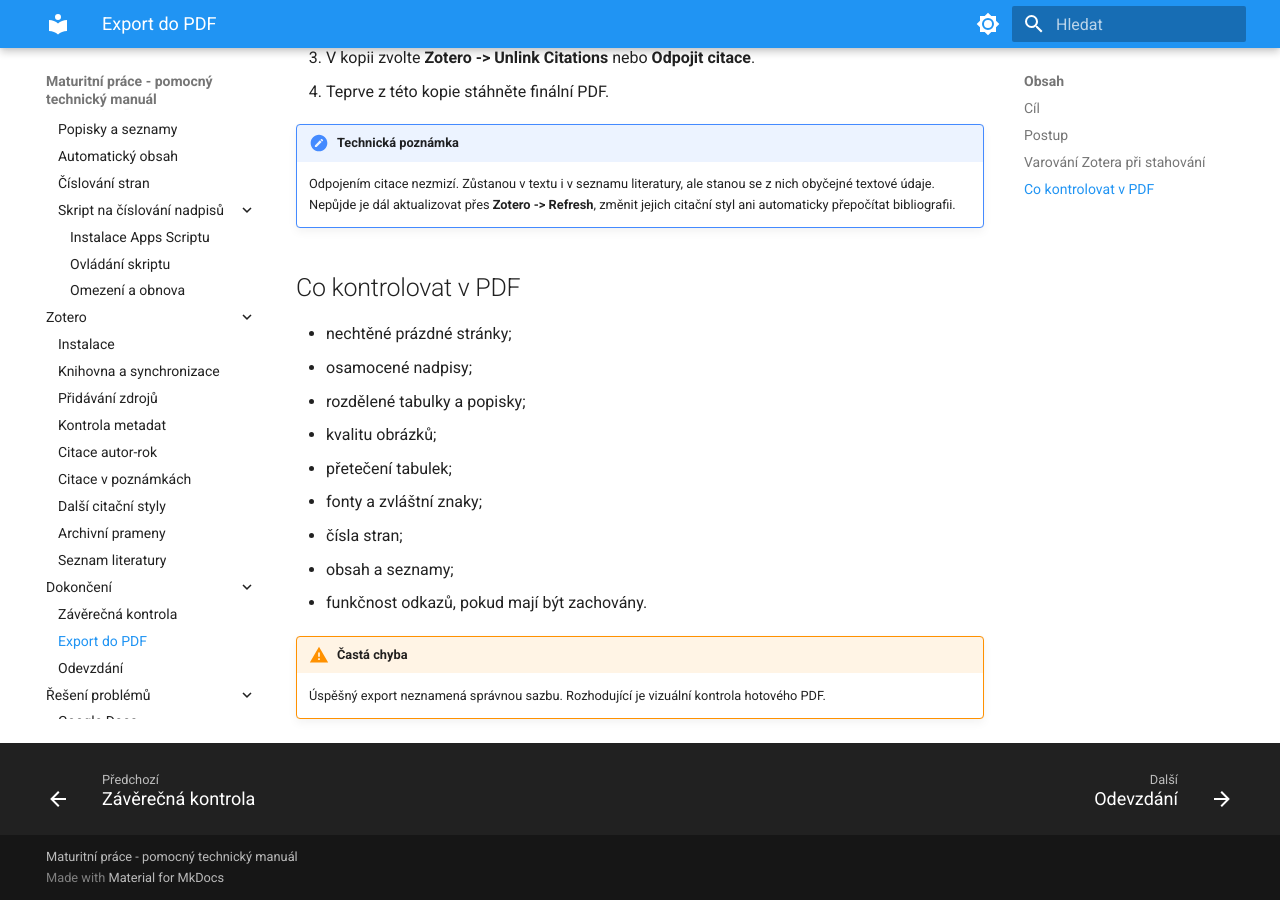
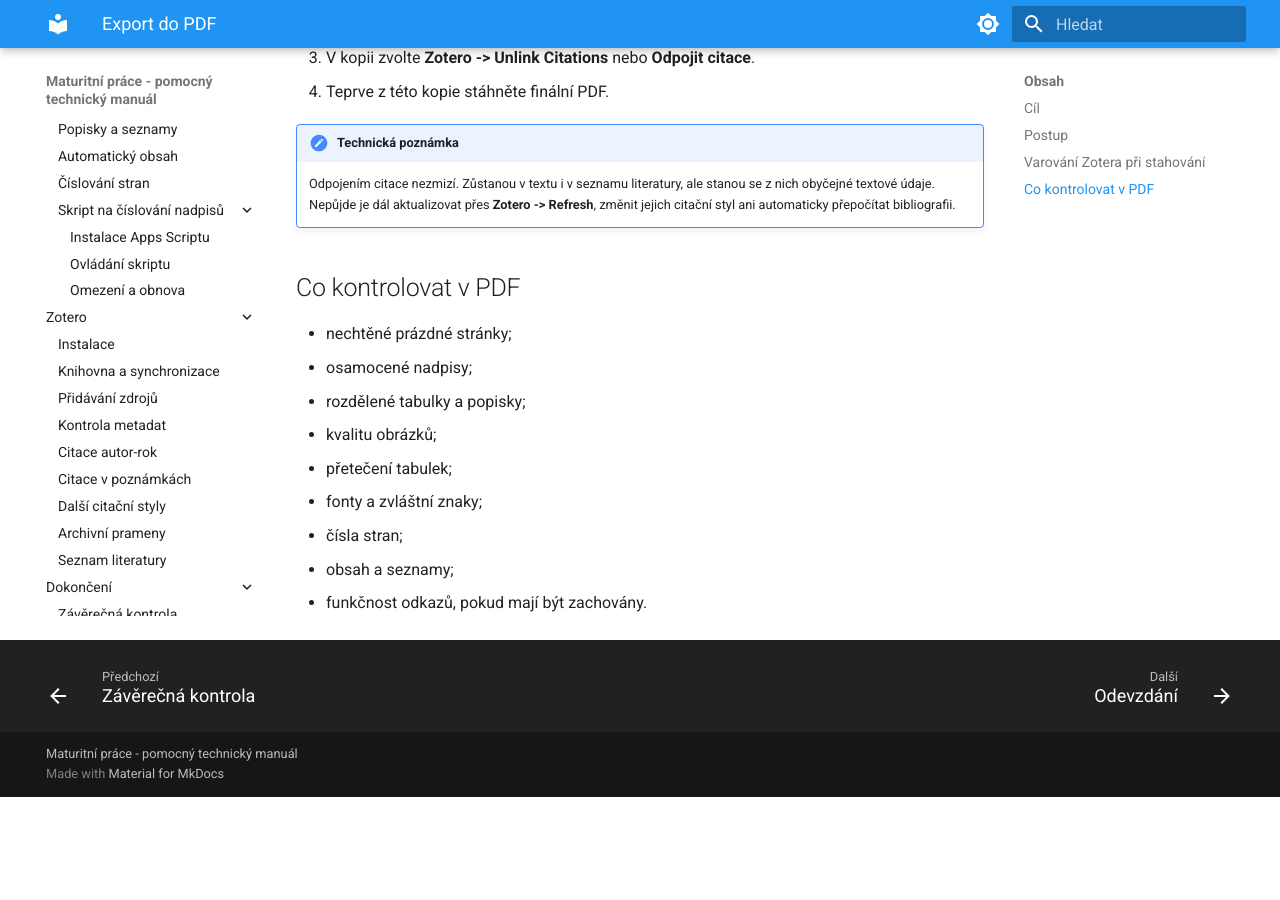
Before and after one commit to faitjaroslav-byte/maturitni_prace, an MkDocs documentation site: the page built from docs/dokonceni/export-pdf.md, in a window 1280 px wide and 900 px high, scrolled down 1251 px. Built offline with MkDocs 1.6.1 and Material for MkDocs 9.7.7, drawn with Linux system fonts in a browser that asks for light colours; after the commit the page ends 2048 px from its top, so only the background shows below that.

Commit message:
Remove PDF export warning box

```diff
--- a/docs/dokonceni/export-pdf.md
+++ b/docs/dokonceni/export-pdf.md
@@ -55,6 +55,3 @@
 - čísla stran;
 - obsah a seznamy;
 - funkčnost odkazů, pokud mají být zachovány.
-
-!!! warning "Častá chyba"
-    Úspěšný export neznamená správnou sazbu. Rozhodující je vizuální kontrola hotového PDF.
```
